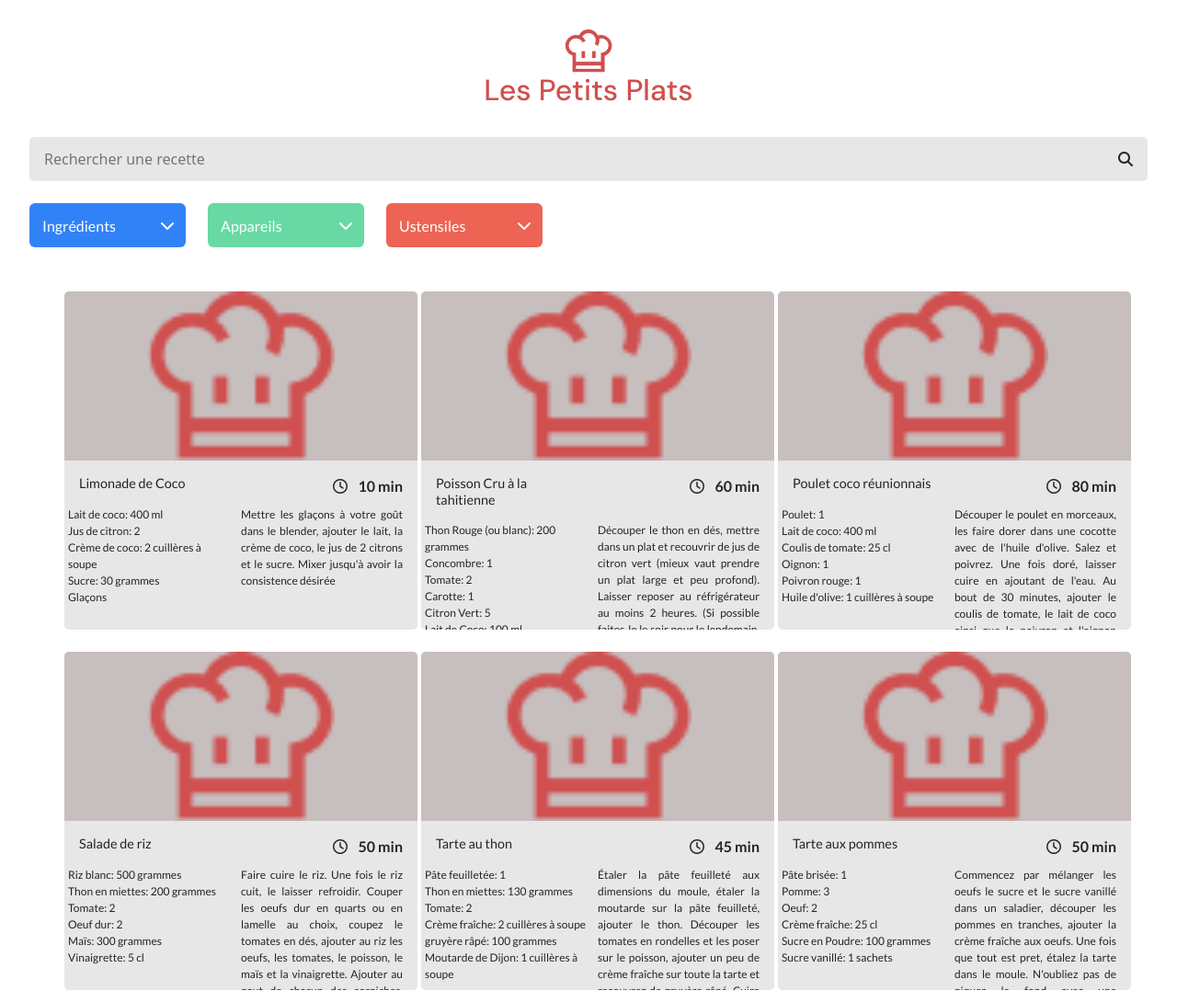
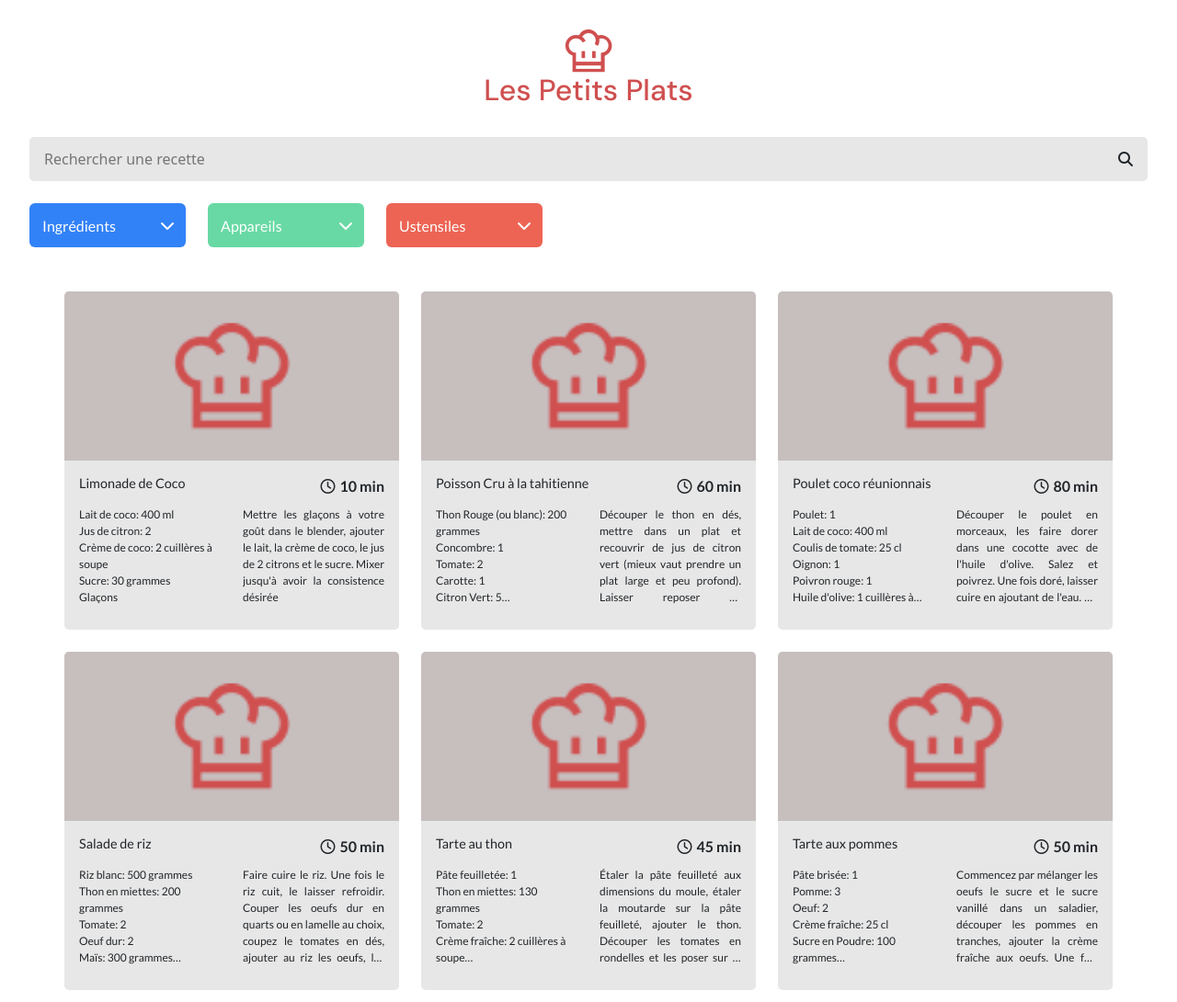
Before and after one commit to djibh/Riera_julien_7_042023, a website with bundled scripts: page index.html in a window 1280 px wide. Shown: the top 1090 px of the page at 92% size. Built offline with nearby package versions, Linux system fonts and the light colour scheme.

Commit message:
style(cards): update cards content

```diff
--- a/scripts/recipeDom.js
+++ b/scripts/recipeDom.js
@@ -21,33 +21,42 @@ export function buildRecipesDOM(recipesList) {
     const recipeCard = document.createElement("article");
     recipeCard.classList.add("card");
     recipeCard.classList.add("recipe-card");
-    const img = document.createElement("img");
+    const imgContainer = document.createElement('div');
+    imgContainer.classList.add("card-img-top");
+    const img = document.createElement('img');
     img.setAttribute('src', '../assets/logo.png');
     img.setAttribute('alt', 'Logo du site Les Petits Plats');
     img.classList.add("recipe-card__img");
-    img.classList.add("card-img-top");
-    recipeCard.appendChild(img);
+    imgContainer.appendChild(img);
+
+    recipeCard.appendChild(imgContainer);
+
     const cardBody = document.createElement("div");
     cardBody.classList.add("card-body");
 
+    const titleContainer = document.createElement('div');
+    titleContainer.classList.add('col-8');
     const title = document.createElement("h2");
-    title.classList.add('col', 'recipe-card__title');
+    title.classList.add('recipe-card__title');
     title.innerText = recipe.name;
+    titleContainer.appendChild(title);
 
+    const timeContainer = document.createElement('div');
+    timeContainer.classList.add('col-4', 'recipe-card__duration-container');
     const time = document.createElement("strong");
-    time.classList.add('col', 'recipe-card__duration');
-    // const clock = document.createElement("i");
-    // clock.classList.add("fa-sharp", "fa-regular", "fa-clock");
+    time.classList.add('recipe-card__duration');
+    timeContainer.appendChild(time);
+
     time.innerText = `${recipe.time} min `;
-    // time.appendChild(clock);
 
     const cardBodyHeader = document.createElement('div');
     cardBodyHeader.classList.add('row');
-    cardBodyHeader.appendChild(title);
-    cardBodyHeader.appendChild(time);
+    cardBodyHeader.appendChild(titleContainer);
+    cardBodyHeader.appendChild(timeContainer);
 
+    const ingredientsListContainer = document.createElement('div');
+    ingredientsListContainer.classList.add('col');
     const ingredientsList = document.createElement("ul");
-    ingredientsList.classList.add('col');
     ingredientsList.classList.add("ingredients-list");
 
     ingredients.forEach((ingredient) => {
@@ -67,14 +76,19 @@ export function buildRecipesDOM(recipesList) {
       ingredientsList.appendChild(ingredientItem);
     });
 
+    ingredientsListContainer.appendChild(ingredientsList);
+
+    const descriptionContainer = document.createElement('div');
+    descriptionContainer.classList.add('col');
     const description = document.createElement("p");
     description.innerText = recipe.description;
-    description.classList.add('col', 'card__description-text');
+    description.classList.add('card__description-text');
+    descriptionContainer.appendChild(description);
 
     const cardBodyContent = document.createElement('div');
     cardBodyContent.classList.add('row');
-    cardBodyContent.appendChild(ingredientsList);
-    cardBodyContent.appendChild(description);
+    cardBodyContent.appendChild(ingredientsListContainer);
+    cardBodyContent.appendChild(descriptionContainer);
 
     cardBsContainer.appendChild(recipeCard);
 
--- a/style.css
+++ b/style.css
@@ -197,7 +197,6 @@ main {
 
 .card.recipe-card {
   height: 23em;
-  width: 24em;
   background-color: #e7e7e7;
   border-radius: 5px;
   border: none;
@@ -217,15 +216,18 @@ main {
 }
 
 .card .card-img-top {
+  position: relative;
   height: 50%;
   background-color: #c7bebe;
-  align-self: center;
 }
 
 .card .recipe-card__img {
+  position: absolute;
   object-fit: contain;
-  background-color: #c7bebe;
-  align-self: center;
+  width: 35%;
+  top: 50%;
+  left: 50%;
+  transform: translate(-50%, -50%);
 }
 
 .recipe-card__title {
@@ -234,16 +236,15 @@ main {
   margin-bottom: 16px;
 }
 
-.recipe-card__duration {
-  position: relative;
+.recipe-card__duration-container {
   text-align: right;
 }
 
 .recipe-card__duration::before {
-  position: absolute;
+  padding-right: 5px;
   font-family: 'Font Awesome 6 Free';
   content: '\f017';
-  left: 100px;
+  left: 0px;
   top: 0px;
   font-weight: 500;
 }
@@ -255,11 +256,14 @@ main {
   text-overflow: ellipsis;
 }
 
-.col.card__description-text {
+.card__description-text {
   text-align: justify;
+}
+
+.ingredients-list, .card__description-text {
+  display: -webkit-box;
+  -webkit-line-clamp: 6;
+  -webkit-box-orient: vertical;
+  overflow: hidden;
   font-size: 12px;
-  overflow: hidden;
-  white-space: normal;
-  text-overflow: ellipsis;
-  max-lines: 6;
 }
```
